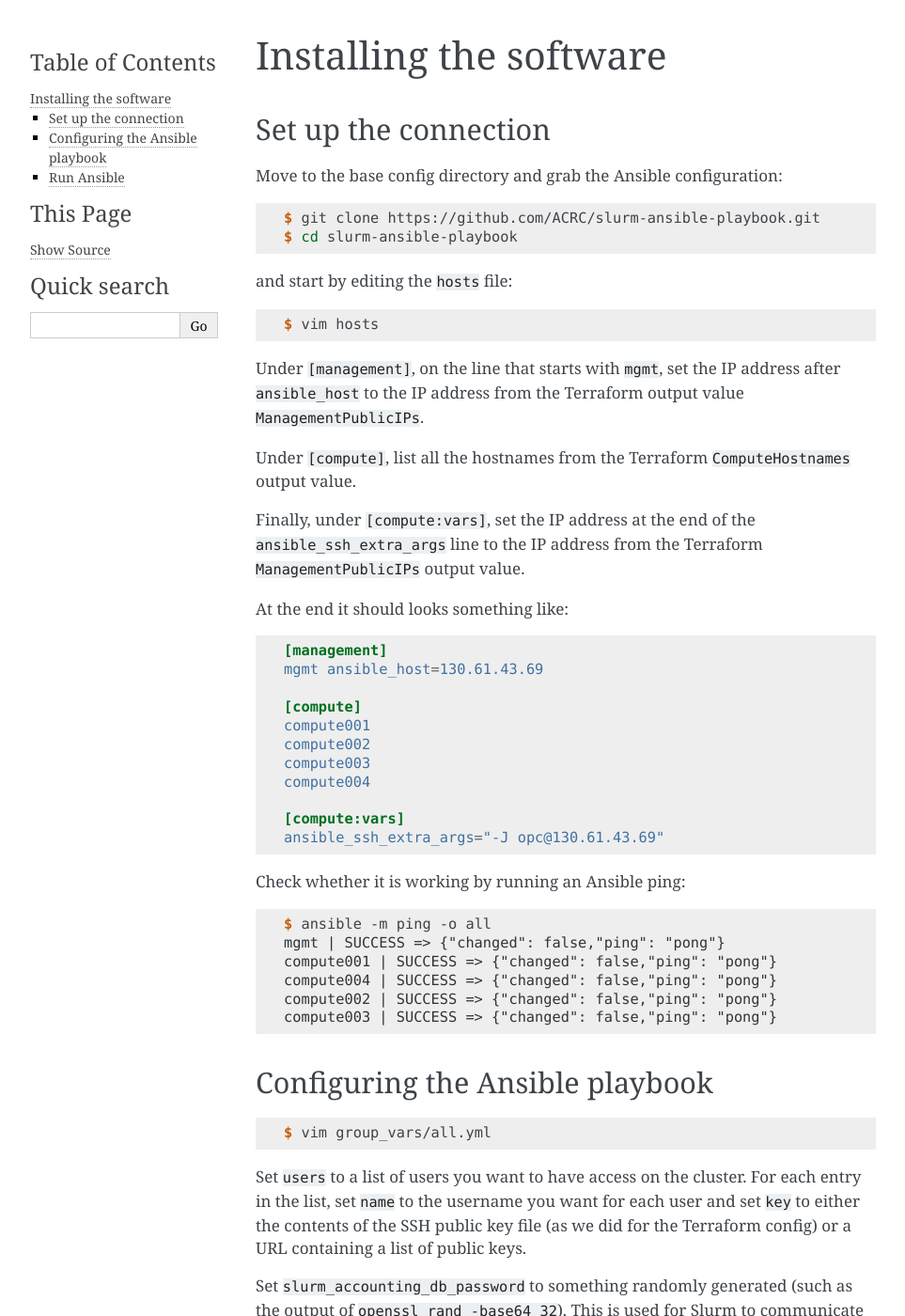
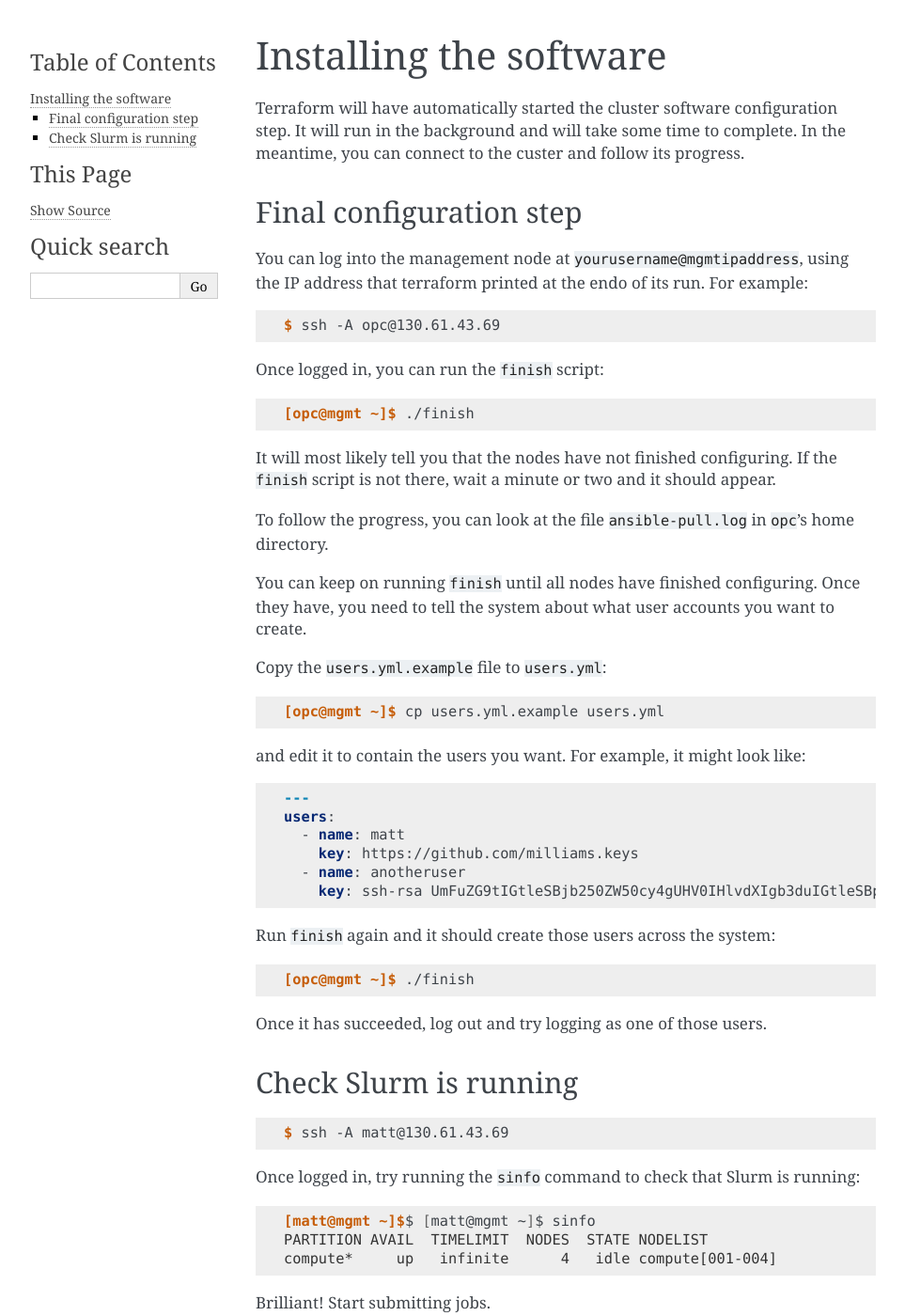
Before and after one commit to clusterinthecloud/docs, a Sphinx documentation site: the page built from source/ansible.rst, in a window 1280 px wide and 1400 px high. Shown: the whole window at 94% size, without its empty margins (148-1111 px from the left). Built offline with Sphinx 7.4.7, drawn with Linux system fonts in a browser that asks for light colours; some of the changed text lies outside the part shown.

Commit message:
First draft of ansible-pull setup

```diff
--- a/source/ansible.rst
+++ b/source/ansible.rst
@@ -1,132 +1,63 @@
 Installing the software
 =======================
 
-Set up the connection
----------------------
+Terraform will have automatically started the cluster software configuration step.
+It will run in the background and will take some time to complete.
+In the meantime, you can connect to the custer and follow its progress.
 
-Move to the base config directory and grab the Ansible configuration:
+Final configuration step
+------------------------
+
+You can log into the management node at ``yourusername@mgmtipaddress``,
+using the IP address that terraform printed at the endo of its run.
+For example:
 
 .. code-block:: shell-session
 
-   $ git clone https://github.com/ACRC/slurm-ansible-playbook.git
-   $ cd slurm-ansible-playbook
+   $ ssh -A opc@130.61.43.69
 
-and start by editing the ``hosts`` file:
+Once logged in, you can run the ``finish`` script:
 
 .. code-block:: shell-session
 
-   $ vim hosts
+   [opc@mgmt ~]$ ./finish
 
-Under ``[management]``, on the line that starts with ``mgmt``, set the IP address after ``ansible_host`` to the IP address from the Terraform output value ``ManagementPublicIPs``.
+It will most likely tell you that the nodes have not finished configuring.
+If the ``finish`` script is not there, wait a minute or two and it should appear.
 
-Under ``[compute]``, list all the hostnames from the Terraform ``ComputeHostnames`` output value.
+To follow the progress, you can look at the file ``ansible-pull.log`` in ``opc``'s home directory.
 
-Finally, under ``[compute:vars]``, set the IP address at the end of the ``ansible_ssh_extra_args`` line to the IP address from the Terraform ``ManagementPublicIPs`` output value.
+You can keep on running ``finish`` until all nodes have finished configuring.
+Once they have, you need to tell the system about what user accounts you want to create.
 
-At the end it should looks something like:
-
-.. code-block:: ini
-
-   [management]
-   mgmt ansible_host=130.61.43.69
-
-   [compute]
-   compute001
-   compute002
-   compute003
-   compute004
-
-   [compute:vars]
-   ansible_ssh_extra_args="-J opc@130.61.43.69"
-
-Check whether it is working by running an Ansible ping:
+Copy the ``users.yml.example`` file to ``users.yml``:
 
 .. code-block:: shell-session
 
-   $ ansible -m ping -o all
-   mgmt | SUCCESS => {"changed": false,"ping": "pong"}
-   compute001 | SUCCESS => {"changed": false,"ping": "pong"}
-   compute004 | SUCCESS => {"changed": false,"ping": "pong"}
-   compute002 | SUCCESS => {"changed": false,"ping": "pong"}
-   compute003 | SUCCESS => {"changed": false,"ping": "pong"}
+   [opc@mgmt ~]$ cp users.yml.example users.yml
 
-Configuring the Ansible playbook
---------------------------------
+and edit it to contain the users you want.
+For example, it might look like:
+
+.. code-block:: yaml
+
+   ---
+   users:
+     - name: matt
+       key: https://github.com/milliams.keys
+     - name: anotheruser
+       key: ssh-rsa UmFuZG9tIGtleSBjb250ZW50cy4gUHV0IHlvdXIgb3duIGtleSBpbiBoZXJlIG9idmlvdXNseS4= user@computer
+
+Run ``finish`` again and it should create those users across the system:
 
 .. code-block:: shell-session
 
-   $ vim group_vars/all.yml
+   [opc@mgmt ~]$ ./finish
 
-Set ``users`` to a list of users you want to have access on the cluster.
-For each entry in the list, set ``name`` to the username you want for each user and set ``key`` to either the contents of the SSH public key file (as we did for the Terraform config) or a URL containing a list of public keys.
+Once it has succeeded, log out and try logging as one of those users.
 
-Set ``slurm_accounting_db_password`` to something randomly generated (such as the output of ``openssl rand -base64 32``). This is used for Slurm to communicate with its SQL database backend.
-
-Set ``slurm_compute_nodelists`` to a list where each entry describes one hardware configuration.
-For each list entry the following values are used:
-
-nodelist
-   The `list of the nodes <https://slurm.schedmd.com/slurm.conf.html#OPT_NodeName>`_ you are referring to.
-   You can use nodelist syntax to refer to ranges.
-
-memory
-   The `real memory <https://slurm.schedmd.com/slurm.conf.html#OPT_RealMemory>`_ available on the node in megabytes.
-
-sockets
-   The number of `CPU sockets <https://slurm.schedmd.com/slurm.conf.html#OPT_Sockets>`_ available on the node.
-
-cores_per_socket
-   The number of `CPU cores <https://slurm.schedmd.com/slurm.conf.html#OPT_CoresPerSocket>`_ in each physical CPU.
-
-threads_per_core
-   The number of `threads <https://slurm.schedmd.com/slurm.conf.html#OPT_ThreadsPerCore>`_ available from each CPU core.
-
-For our example, using four ``VM.Standard2.24`` VMs, we set the following:
-
-.. code-block:: yaml
-
-   slurm_compute_nodelists:
-     - nodelist: compute[001-004]
-       memory: 320000
-       sockets: 1
-       cores_per_socket: 24
-       threads_per_core: 1
-
-Then we set the partitions up.
-For most simple cases, you only need one partition which you can set to contain all the compute nodes:
-
-.. code-block:: yaml
-
-   slurm_partitions:
-     - name: compute
-       nodelist: compute[001-004]
-       default: YES
-
-That is all we need to edit in ``group_vars/all.yml``.
-Next, we edit ``management.yml``:
-
-.. code-block:: shell-session
-
-   $ vim group_vars/management.yml
-
-Set the contents of the ``slurm_elastic`` variable in the same way as you did for the Terraform config in the last chapter but leave the ``config_directory`` variable set as it is.
-
-Then set ``grafana_admin_password`` to something secure.
-This will guard access to an internet-facing Grafana dashboard.
-
-That should be all the configuration that is needed.
-
-Run Ansible
------------
-
-We are now ready to run Ansible by running the following command.
-It will take some time to complete but should print output along the way.
-
-.. code-block:: shell-session
-
-   $ ansible-playbook site.yml
-
-You can now log into the management node at ``yourusername@mgmtipaddress``, for example
+Check Slurm is running
+----------------------
 
 .. code-block:: shell-session
 
@@ -136,7 +67,7 @@ Once logged in, try running the ``sinfo`` command to check that Slurm is running
 
 .. code-block:: shell-session
 
-   $ [matt@mgmt ~]$ sinfo
+   [matt@mgmt ~]$$ [matt@mgmt ~]$ sinfo
    PARTITION AVAIL  TIMELIMIT  NODES  STATE NODELIST
    compute*     up   infinite      4   idle compute[001-004]
 
--- a/source/index.rst
+++ b/source/index.rst
@@ -22,11 +22,14 @@ Prerequisites
 To complete this tutorial you will need:
 
 * access to a command-line (i.e. Linux, MacOS Terminal or WSL)
+* an `SSH key pair <https://help.github.com/articles/generating-a-new-ssh-key-and-adding-it-to-the-ssh-agent/>`_
 * an account with credit on Oracle cloud
+
+  * the account must have admin permissions to create infrastructure
+
 * local software installed
 
   * Terraform
-  * Ansible
   * SSH
 
 Start by :doc:`creating the infrastructure <infrastructure>`.
```
Also changed, not shown: source/infrastructure.rst (+0 -9 lines).
